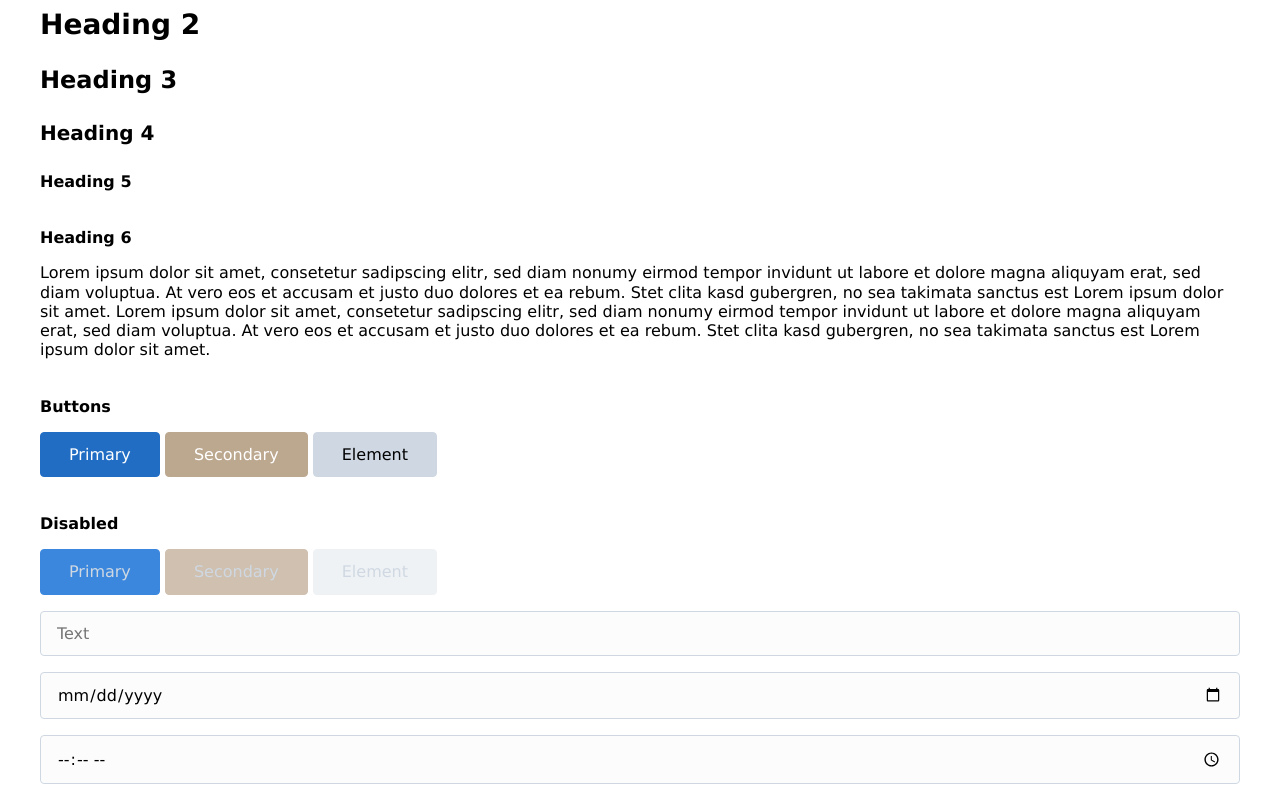
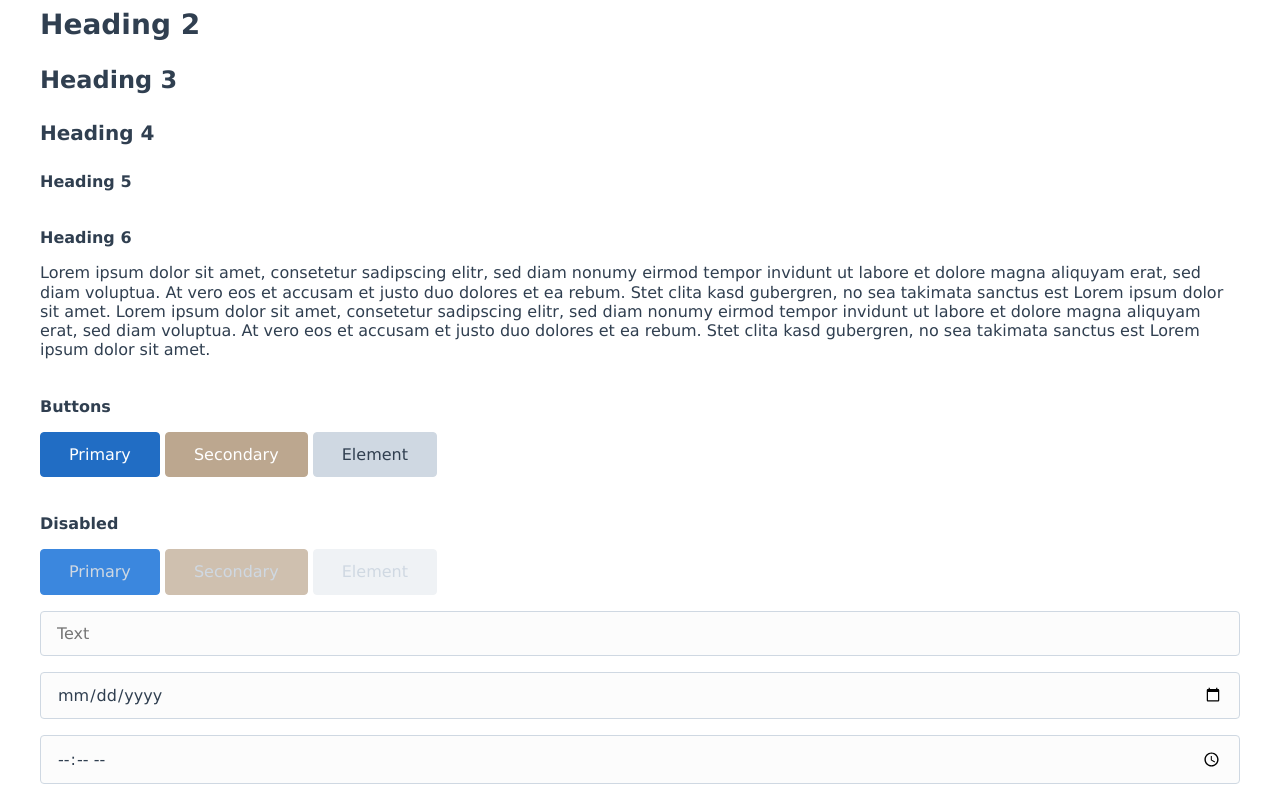
Before and after one commit to damukles/flair-css, a plain HTML site: page test.html in a window 1280 px wide. Shown: the part 75-865 px from the top of the page. Drawn offline with Linux system fonts and the light colour scheme.

Commit message:
add default font color

```diff
--- a/css/main.css
+++ b/css/main.css
@@ -23,6 +23,14 @@
         var(--flair-element-color-hue),
         var(--flair-element-color-saturation),
         var(--flair-element-color-lightness)
+    );
+    --flair-font-color-hue: var(--flair-primary-color-hue);
+    --flair-font-color-saturation: 25%;
+    --flair-font-color-lightness: 25%;
+    --flair-font-color: hsl(
+        var(--flair-font-color-hue),
+        var(--flair-font-color-saturation),
+        var(--flair-font-color-lightness)
     );
     --flair-inactive-color: var(--flair-element-color);
 
@@ -101,6 +109,7 @@
 * {
     font-family: var(--flair-font-family);
     font-size: var(--flair-font-size);
+    color: var(--flair-font-color);
     line-height: var(--flair-line-height);
     box-sizing: border-box;
 }
```
